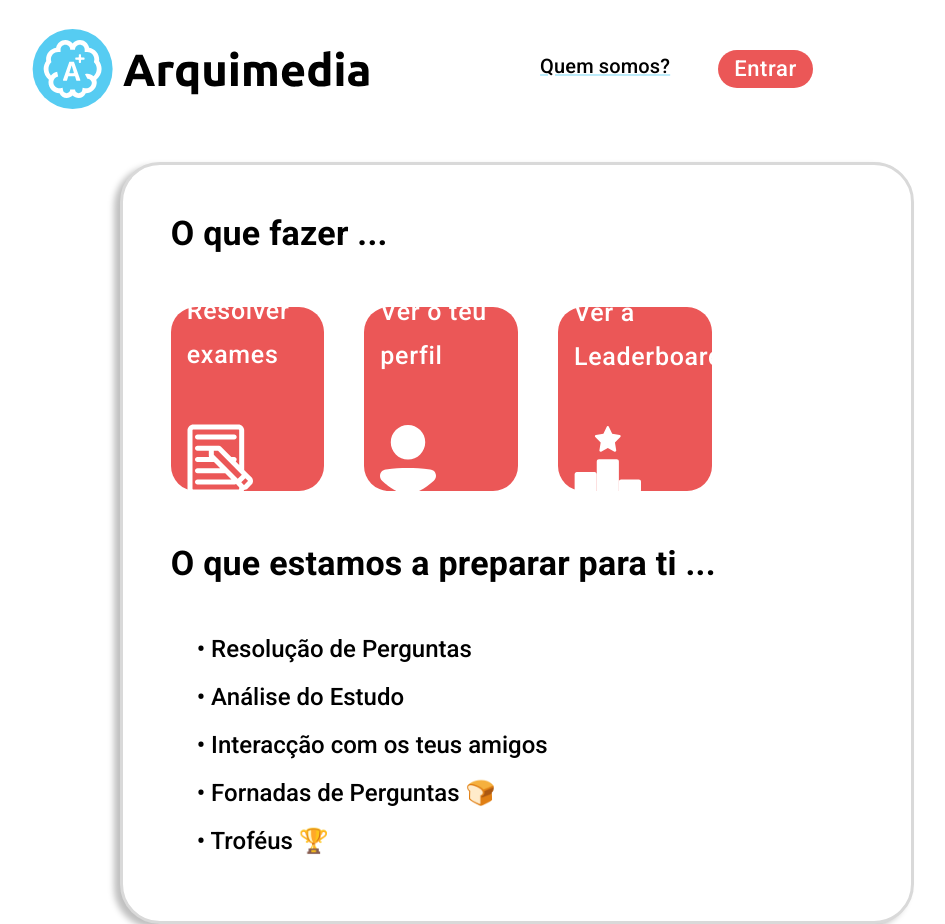
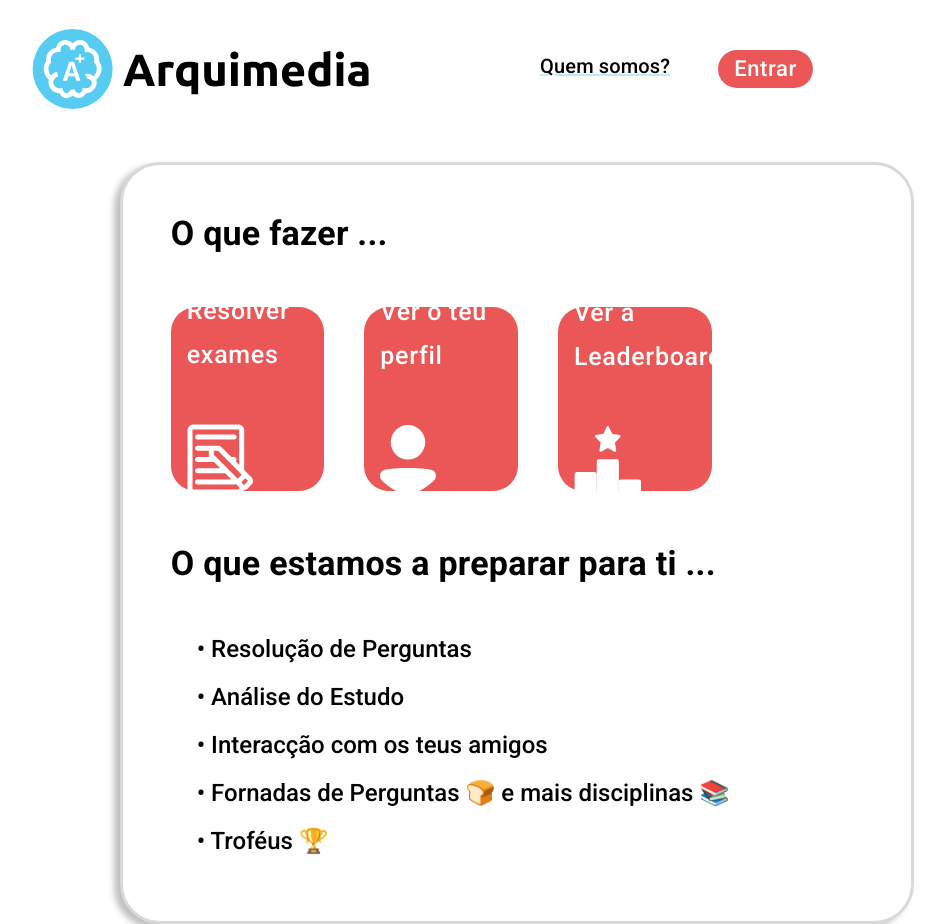
Before and after one commit to HackerSchool/Arquimedia, a React (Create React App) app in the folder frontend/: page /home in a window 1280 px wide. Shown: the whole page, without its empty margins (123-1068 px from the left). Built offline with nearby package versions, Linux system fonts and the light colour scheme; no server answers; sample sign-in values are in the browser's storage.

Commit message:
More information on Future Prespectives

```diff
--- a/frontend/src/pages/HomePage.js
+++ b/frontend/src/pages/HomePage.js
@@ -134,7 +134,7 @@ export const HomePage = () => {
 						<ListItem>
 							<Typography className={classes.futureText} variant='h5'>
 								{' '}
-								• Fornadas de Perguntas 🍞
+								• Fornadas de Perguntas 🍞 e mais disciplinas 📚
 							</Typography>
 						</ListItem>
 						<ListItem>
```
